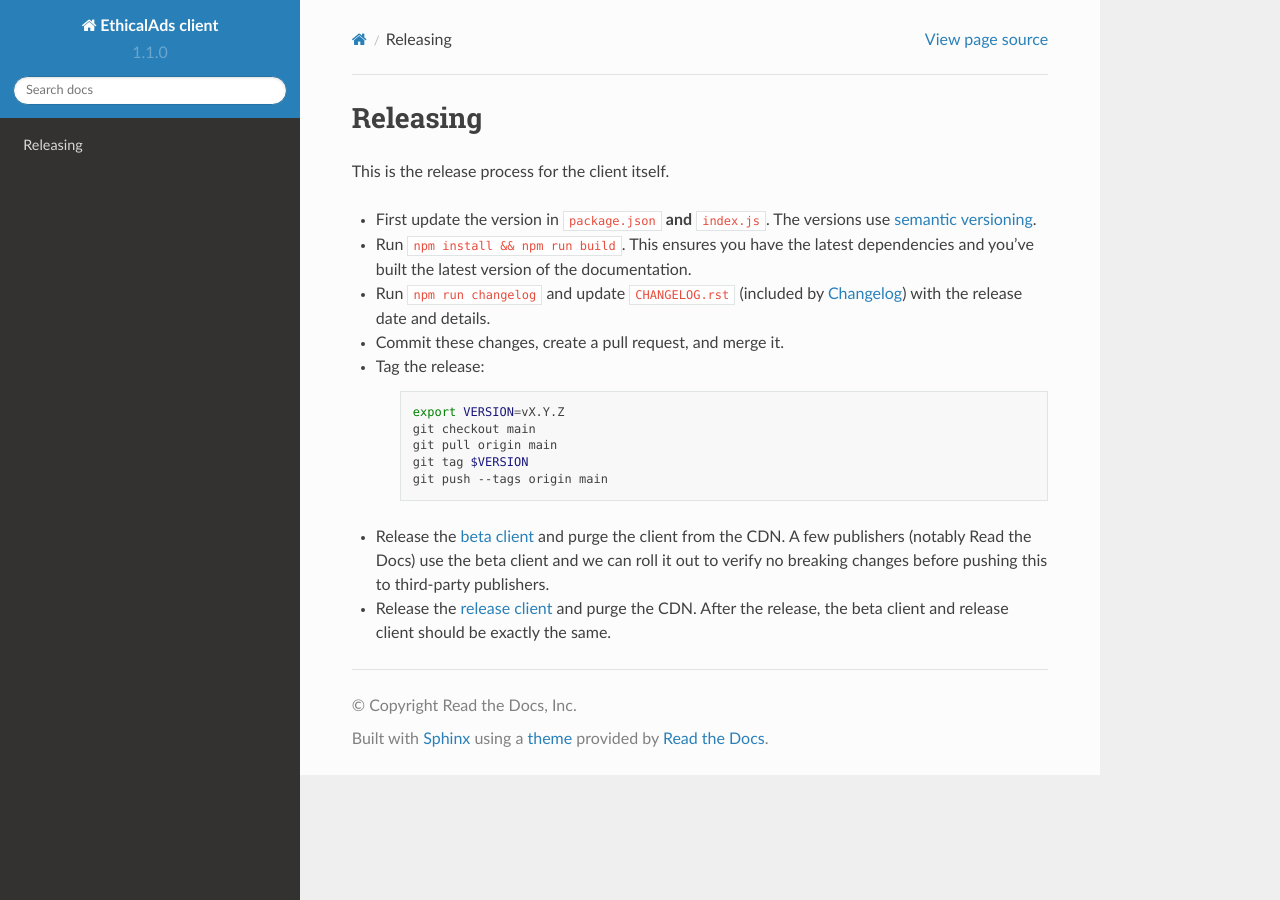
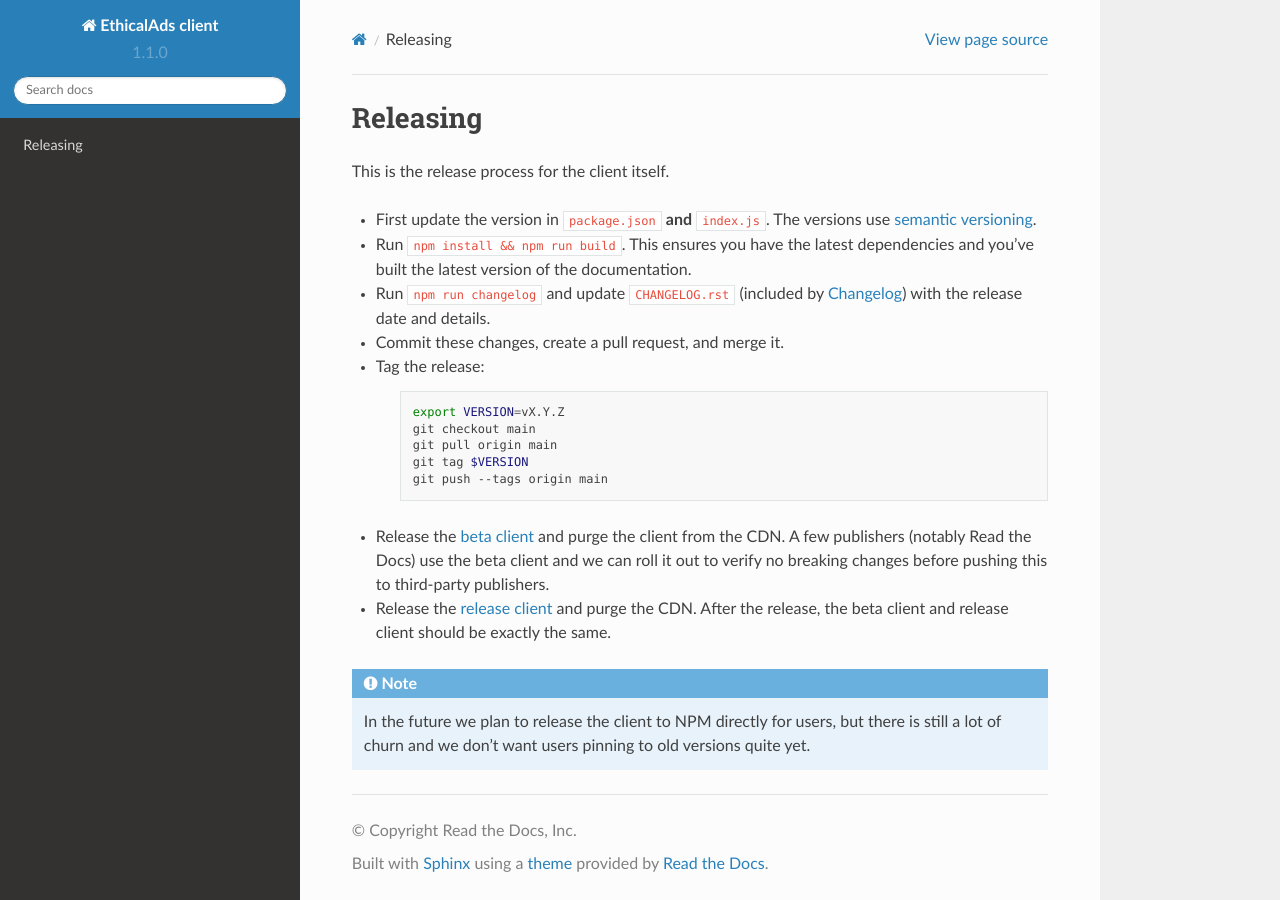
Before and after one commit to readthedocs/ethical-ad-client, a Sphinx documentation site: the page built from docs/releasing.rst, in a window 1280 px wide. Built offline with Sphinx 7.4.7 and the Read the Docs theme 2.0.0, drawn with Linux system fonts in a browser that asks for light colours; comment, search, counter and statistics services are not loaded.

Commit message:
Update docs/releasing.rst
Co-authored-by: Eric Holscher <25510+ericholscher@users.noreply.github.com>

```diff
--- a/docs/releasing.rst
+++ b/docs/releasing.rst
@@ -30,5 +30,7 @@ This is the release process for the client itself.
 * Release the `release client`_ and purge the CDN.
   After the release, the beta client and release client should be exactly the same.
 
+.. note:: In the future we plan to release the client to NPM directly for users, but there is still a lot of churn and we don't want users pinning to old versions quite yet.
+
 .. _beta client: https://media.ethicalads.io/media/client/beta/ethicalads.min.js
 .. _release client: https://media.ethicalads.io/media/client/ethicalads.min.js
```
